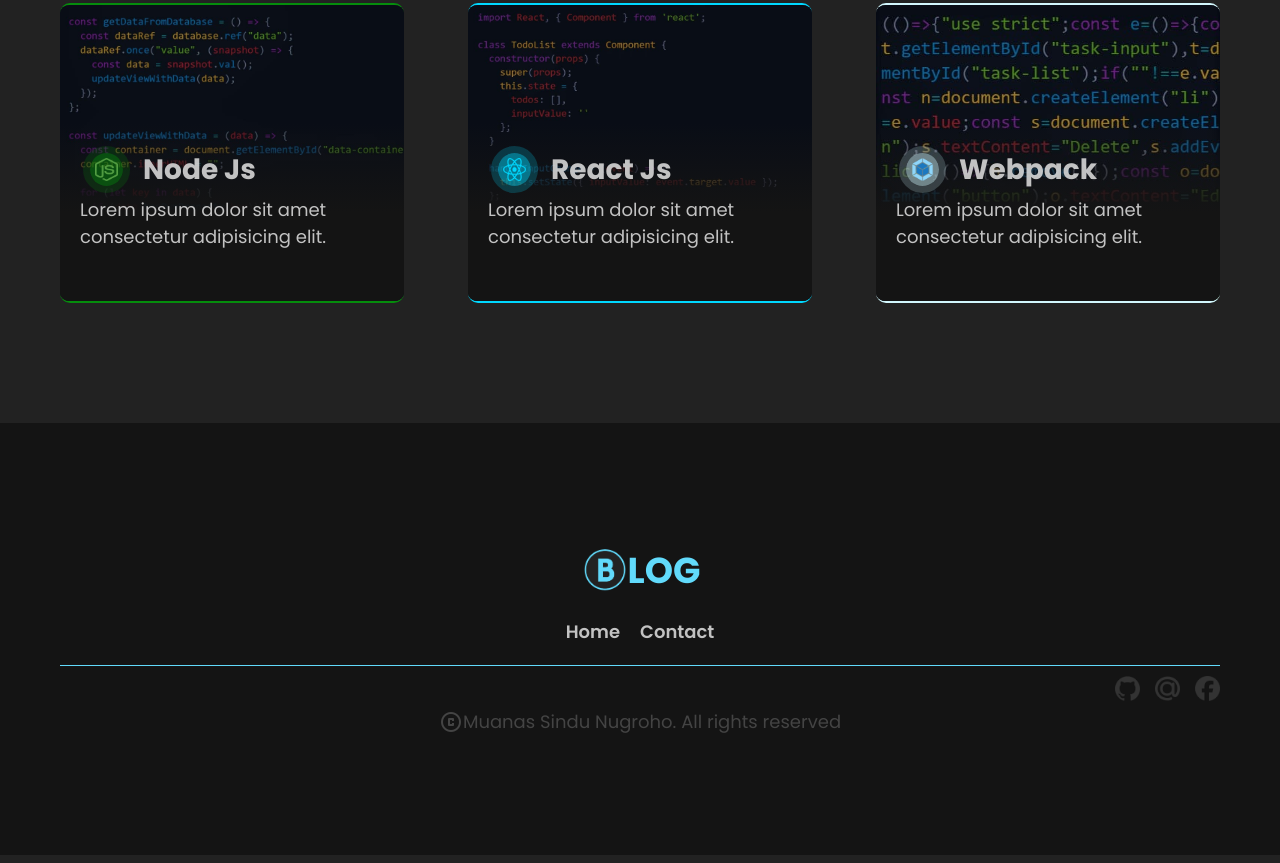
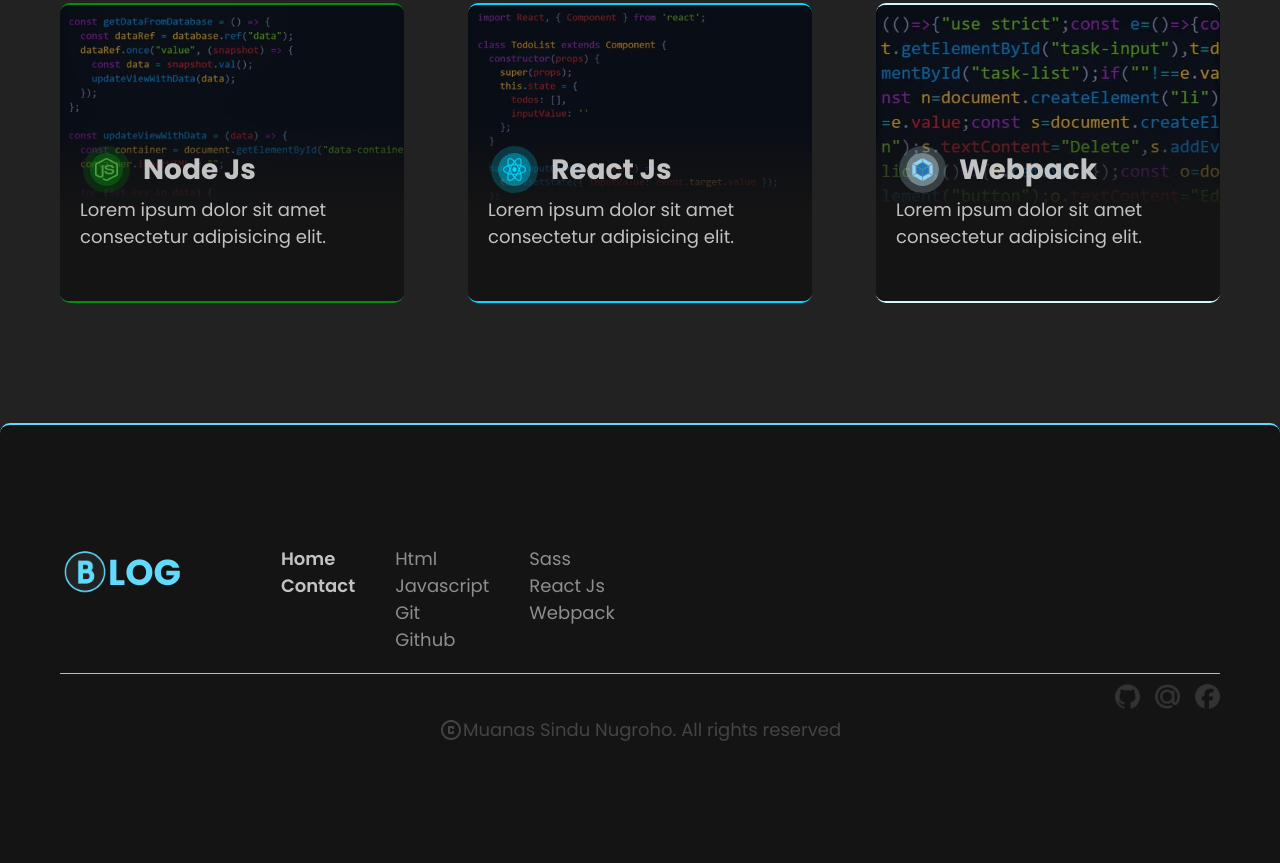
Before and after one commit to msindunugroho/blog, a plain HTML site: page index.html in a window 1280 px wide. Shown: the part 1842-2705 px from the top of the page. Drawn offline with nearby package versions, Linux system fonts and the light colour scheme.

Commit message:
feature: add footer(desktop) component

```diff
--- a/src/css/components/footer.css
+++ b/src/css/components/footer.css
@@ -1,5 +1,8 @@
 footer {
     background: var(--grey-clr-darker-1);
+    border-top-left-radius: 10px;
+    border-top-right-radius: 10px;
+    border-top: 2px solid var(--blue-clr-3);
 }
 
 footer .container {
@@ -71,3 +74,36 @@ footer .footer_bottom .copyright {
     justify-content: center;
     color: var(--grey-clr-3);
 }
+
+@media screen and (min-width: 769px) {
+    footer .container .footer_body {
+        flex-direction: row;
+        gap: 100px;
+    }
+    footer .footer_body .footer_logo{
+        align-self: flex-start;
+    }
+    footer .footer_body .footer_links {
+        display: flex;
+        flex-direction: row;
+        justify-content: flex-start;
+        align-items: flex-start;
+        gap: 40px;
+    }
+    footer .footer_links ul {
+        flex-direction: column;
+        justify-content: flex-start;
+        align-items: flex-start;
+        gap: 0;
+    }
+    footer .footer_links ul:nth-child(2),
+    footer .footer_links ul:nth-child(3){
+        display: block;
+
+    }
+    footer .footer_links ul:nth-child(2) li a,
+    footer .footer_links ul:nth-child(3) li a{
+        font-weight: normal;
+        color: var(--grey-clr-5);
+    }
+}
```
